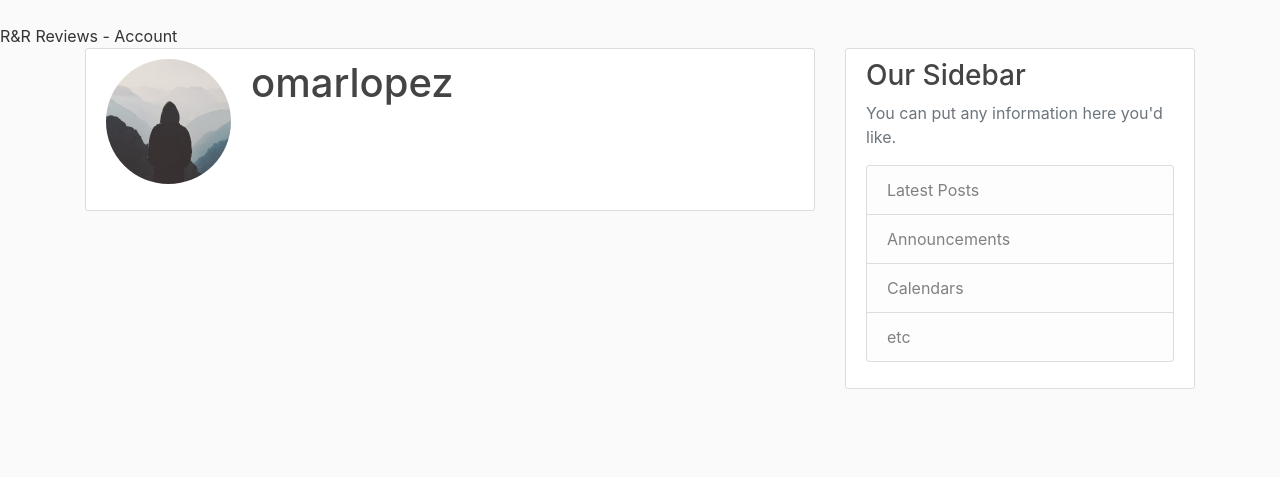
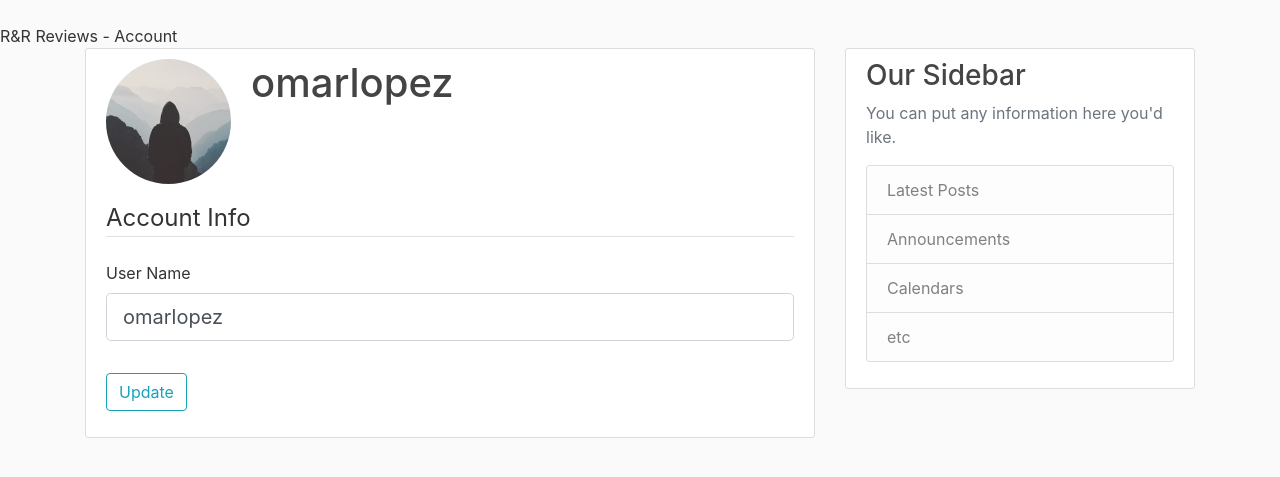
Before and after one commit to omarlopez2001/intensive1.3, a Flask app: page /account in a window 1280 px wide. Shown: the part 56-533 px from the top of the page. Run offline with Flask 2, Linux system fonts and the light colour scheme; a user stored in the database is signed in; some libraries are stand-ins or nearby versions.

Commit message:
Created update account form
Users are able to update their username.

```diff
--- a/app/forms.py
+++ b/app/forms.py
@@ -1,4 +1,5 @@
 from flask_wtf import FlaskForm
+from flask_login import current_user
 from wtforms import StringField, PasswordField, SubmitField, BooleanField
 from wtforms.validators import DataRequired, Length, EqualTo, ValidationError
 from app.models import User
@@ -22,3 +23,14 @@ class LoginForm(FlaskForm):
     password = PasswordField('Password', validators=[DataRequired()])
     remember = BooleanField('Remember Me')
     submit = SubmitField('Log In')
+
+class UpdateAccountForm(FlaskForm):
+    username = StringField('User Name',
+        validators=[DataRequired(), Length(min=3, max=50)])
+    submit = SubmitField('Update')
+
+    def validate_username(self, username):
+        if username.data != current_user.username:
+            user = User.query.filter_by(username=username.data).first()
+            if user:
+                raise ValidationError('That username is already taken. Please choose a different one.')
--- a/app/routes.py
+++ b/app/routes.py
@@ -1,6 +1,6 @@
 from flask import render_template, url_for, flash, redirect, request
 from app import app, db, bcrypt
-from app.forms import SignUpForm, LoginForm
+from app.forms import SignUpForm, LoginForm, UpdateAccountForm
 from app.models import User, Post
 from flask_login import login_user, current_user, logout_user, login_required
 
@@ -61,8 +61,16 @@ def logout():
     logout_user()
     return redirect(url_for('home'))
 
-@app.route('/account')
+@app.route('/account', methods=['GET', 'POST'])
 @login_required
 def account():
+    form = UpdateAccountForm()
+    if form.validate_on_submit():
+        current_user.username = form.username.data
+        db.session.commit()
+        flash('Your account has been updated!', 'success')
+        return redirect(url_for('account'))
+    elif request.method == 'GET':
+        form.username.data = current_user.username
     image_file = url_for('static', filename='profile_pics/' + current_user.image_file)
-    return render_template('account.html', title='Account', image_file=image_file)
+    return render_template('account.html', title='Account', image_file=image_file, form=form)
--- a/app/templates/account.html
+++ b/app/templates/account.html
@@ -7,6 +7,28 @@
                 <h2 class="account-heading">{{ current_user.username }}</h2>
             </div>
         </div>
-        <!-- FORM HERE -->
+            <form method='POST' action="">
+                {{ form.hidden_tag() }}
+                <fieldset class="form-group">
+                    <legend class="border-bottom mb-4">Account Info</legend>
+                    <div class="form-group">
+                        {{ form.username.label(class="form-control-label") }}
+
+                        {% if form.username.errors %}
+                            {{ form.username(class="form-control form-control-lg is-invalid") }}
+                            <div class="invalid-feedback">
+                                {% for error in form.username.errors %}
+                                    <span>{{ error }}</span>
+                                {% endfor %}
+                            </div>
+                        {% else %}
+                            {{ form.username(class="form-control form-control-lg") }}
+                        {% endif %}
+                    </div>
+                </fieldset>
+                <div class="form-group">
+                    {{ form.submit(class="btn btn-outline-info") }}
+                </div>
+            </form>
     </div>
 {% endblock content %}
```
Also changed, not shown: app/site.db.
